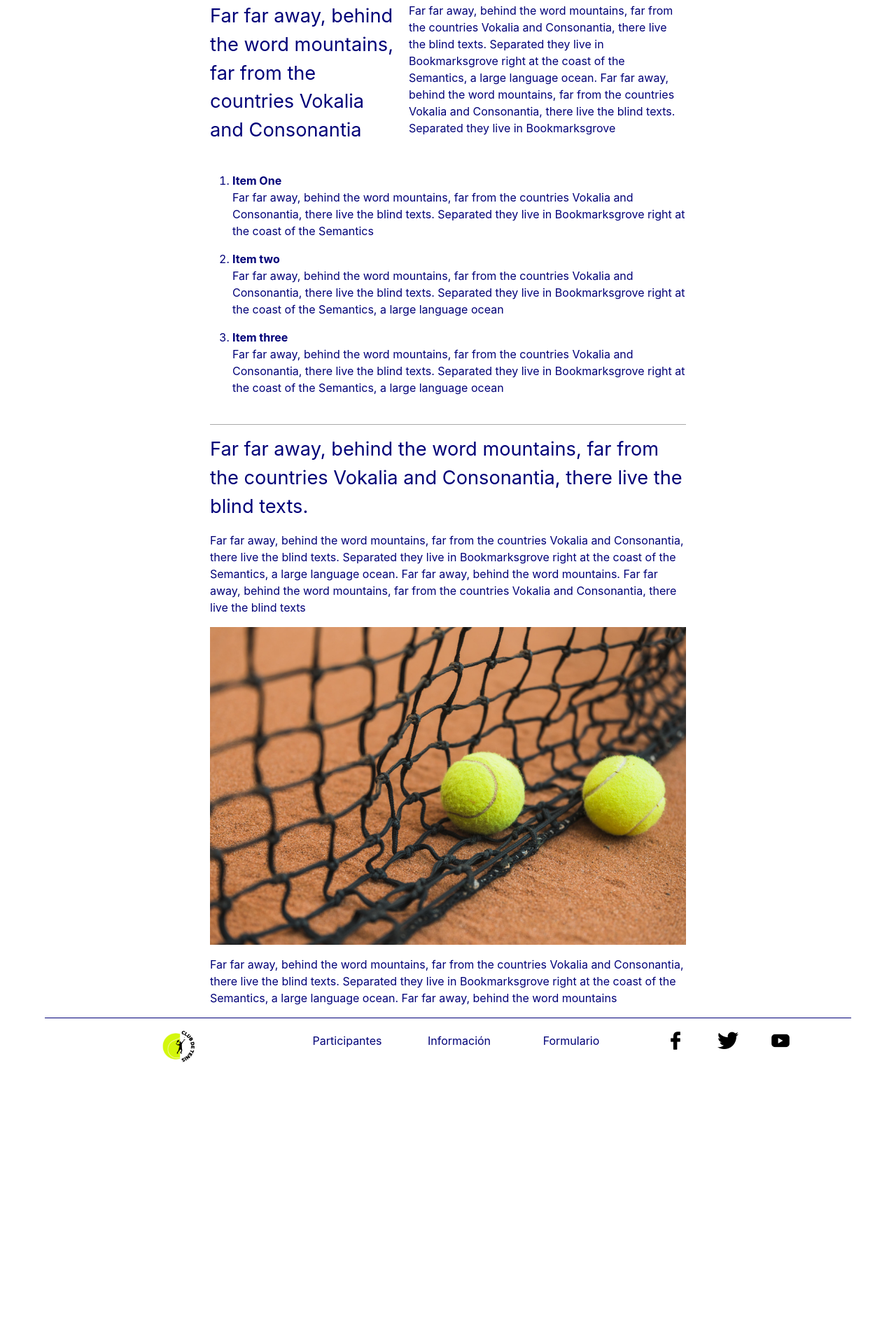
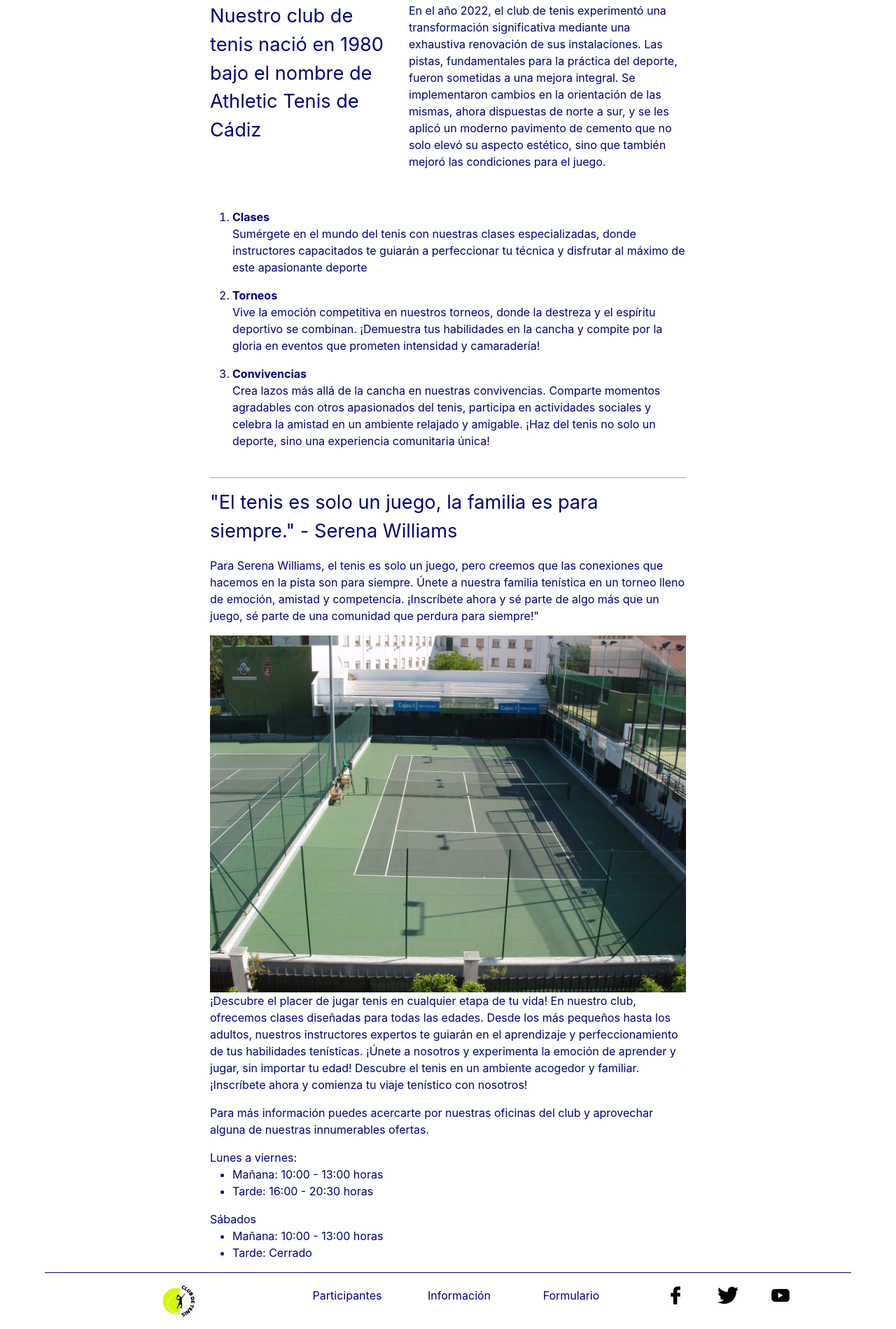
Before and after one commit to fmaciasp/Herramientas_HTML_y_CSS_II_PEC2, a website built with Parcel: page src/informacion.html in a window 1280 px wide. Shown: the part 517-2416 px from the top of the page at 70% size. Before the commit the page ends 2052 px from the top, so only its background shows below. Built offline with nearby package versions, Linux system fonts and the light colour scheme.

Commit message:
se añade contenido

```diff
--- a/src/informacion.html
+++ b/src/informacion.html
@@ -10,45 +10,57 @@
     <body>
         <include src="./views/cabecera.html"></include>
         <div class="portada">
-            <img class="container--imagen" src="./assets/images/foto-portada.jpeg" alt="Imagen del torneo de tenis">
+            <img class="container--imagen" src="./assets/images/puerta-club-tenis.jpeg" alt="Imagen del torneo de tenis">
         </div>
         <div class="container">
             <div class="container--bloque">
                 <div class="container--bloque-1">
-                    Far far away, behind the word mountains, far from the countries Vokalia and Consonantia
+                    <p>Nuestro club de tenis nació en 1980 bajo el nombre de Athletic Tenis de Cádiz</p>
                 </div>
                 <div class="container--bloque-2">
-                    Far far away, behind the word mountains, far from the countries Vokalia and Consonantia, there live the blind texts. Separated they live in Bookmarksgrove right at the coast of the  Semantics, a large language ocean. Far far away, behind the word mountains, far from the countries Vokalia and Consonantia, there live the blind texts. Separated they live in Bookmarksgrove
+                    <p>En el año 2022, el club de tenis experimentó una transformación significativa mediante una exhaustiva renovación de sus instalaciones. Las pistas, fundamentales para la práctica del deporte, fueron sometidas a una mejora integral. Se implementaron cambios en la orientación de las mismas, ahora dispuestas de norte a sur, y se les aplicó un moderno pavimento de cemento que no solo elevó su aspecto estético, sino que también mejoró las condiciones para el juego.</p>
                 </div>
             </div>
             <div class="container--lista">
                 <ol>
                     <li>
-                        <span>Item One</span>
-                        <p>Far far away, behind the word mountains, far from the countries Vokalia and Consonantia, there live the blind texts. Separated they live in Bookmarksgrove right at the coast of the Semantics</p>
+                        <span>Clases</span>
+                        <p>Sumérgete en el mundo del tenis con nuestras clases especializadas, donde instructores capacitados te guiarán a perfeccionar tu técnica y disfrutar al máximo de este apasionante deporte</p>
                     </li>
                     <li>
-                        <span>Item two</span>
-                        <p>Far far away, behind the word mountains, far from the countries Vokalia and Consonantia, there live the blind texts. Separated they live in Bookmarksgrove right at the coast of the Semantics, a large language ocean</p>
+                        <span>Torneos</span>
+                        <p>Vive la emoción competitiva en nuestros torneos, donde la destreza y el espíritu deportivo se combinan. ¡Demuestra tus habilidades en la cancha y compite por la gloria en eventos que prometen intensidad y camaradería!</p>
                     </li>
                     <li>
-                        <span>Item three</span>
-                        <p>Far far away, behind the word mountains, far from the countries Vokalia and Consonantia, there live the blind texts. Separated they live in Bookmarksgrove right at the coast of the Semantics, a large language ocean</p>
+                        <span>Convivencias</span>
+                        <p>Crea lazos más allá de la cancha en nuestras convivencias. Comparte momentos agradables con otros apasionados del tenis, participa en actividades sociales y celebra la amistad en un ambiente relajado y amigable. ¡Haz del tenis no solo un deporte, sino una experiencia comunitaria única!
+                        </p>
                     </li>
                 </ol>
             </div>
-            <blockquote cite='http://html.conclase.net/w3c/html401...def-BLOCKQUOTE'>
-                Far far away, behind the word mountains, far from the countries Vokalia and Consonantia, there live the blind texts.
+            <blockquote cite='https://www.esquirelat.com/deportes/las-10-frases-mas-inspiradoras-de-serena-williams#:~:text=%E2%80%9CEl%20tenis%20es%20s%C3%B3lo%20un%20juego%2C%20la%20familia%20es%20para%20siempre.%E2%80%9D'>
+                "El tenis es solo un juego, la familia es para siempre." - Serena Williams
             </blockquote>
             <p>
-                Far far away, behind the word mountains, far from the countries Vokalia and Consonantia, there live the blind texts. Separated they live in Bookmarksgrove right at the coast of the Semantics, a large language ocean. Far far away, behind the word mountains. Far far away, behind the word mountains, far from the countries Vokalia and Consonantia, there live the blind texts
+                Para Serena Williams, el tenis es solo un juego, pero creemos que las conexiones que hacemos en la pista son para siempre. Únete a nuestra familia tenística en un torneo lleno de emoción, amistad y competencia. ¡Inscríbete ahora y sé parte de algo más que un juego, sé parte de una comunidad que perdura para siempre!"
             </p>
             <div class="container--imagen-content">
-                <img class="container--imagen" src="./assets/images/foto-portada.jpeg" alt="Imagen del torneo de tenis">
+                <img class="container--imagen" src="./assets/images/club-tenis.jpeg" alt="Imagen del torneo de tenis">
             </div>
             <p>
-                <p>Far far away, behind the word mountains, far from the countries Vokalia and Consonantia, there live the blind texts. Separated they live in Bookmarksgrove right at the coast of the Semantics, a large language ocean. Far far away, behind the word mountains</p>
+                ¡Descubre el placer de jugar tenis en cualquier etapa de tu vida! En nuestro club, ofrecemos clases diseñadas para todas las edades. Desde los más pequeños hasta los adultos, nuestros instructores expertos te guiarán en el aprendizaje y perfeccionamiento de tus habilidades tenísticas. ¡Únete a nosotros y experimenta la emoción de aprender y jugar, sin importar tu edad! Descubre el tenis en un ambiente acogedor y familiar. ¡Inscríbete ahora y comienza tu viaje tenístico con nosotros!
             </p>
+            <p>Para más información puedes acercarte por nuestras oficinas del club y aprovechar alguna de nuestras innumerables ofertas.</p>
+            <span>Lunes a viernes:</span>
+            <ul>
+                <li>Mañana: 10:00 - 13:00 horas</li>
+                <li>Tarde: 16:00 - 20:30 horas</li>
+            </ul>
+            <span>Sábados</span>
+            <ul>
+                <li>Mañana: 10:00 - 13:00 horas</li>
+                <li>Tarde: Cerrado</li>
+            </ul>
         </div>
         <include src="./views/footer.html"></include>
         <script type="module" src="./assets/scripts/main.js"></script><!-- do not remove this line! -->
```
Also changed, not shown: src/assets/images/club-tenis.jpeg (added), src/assets/images/puerta-club-tenis.jpeg (added).
